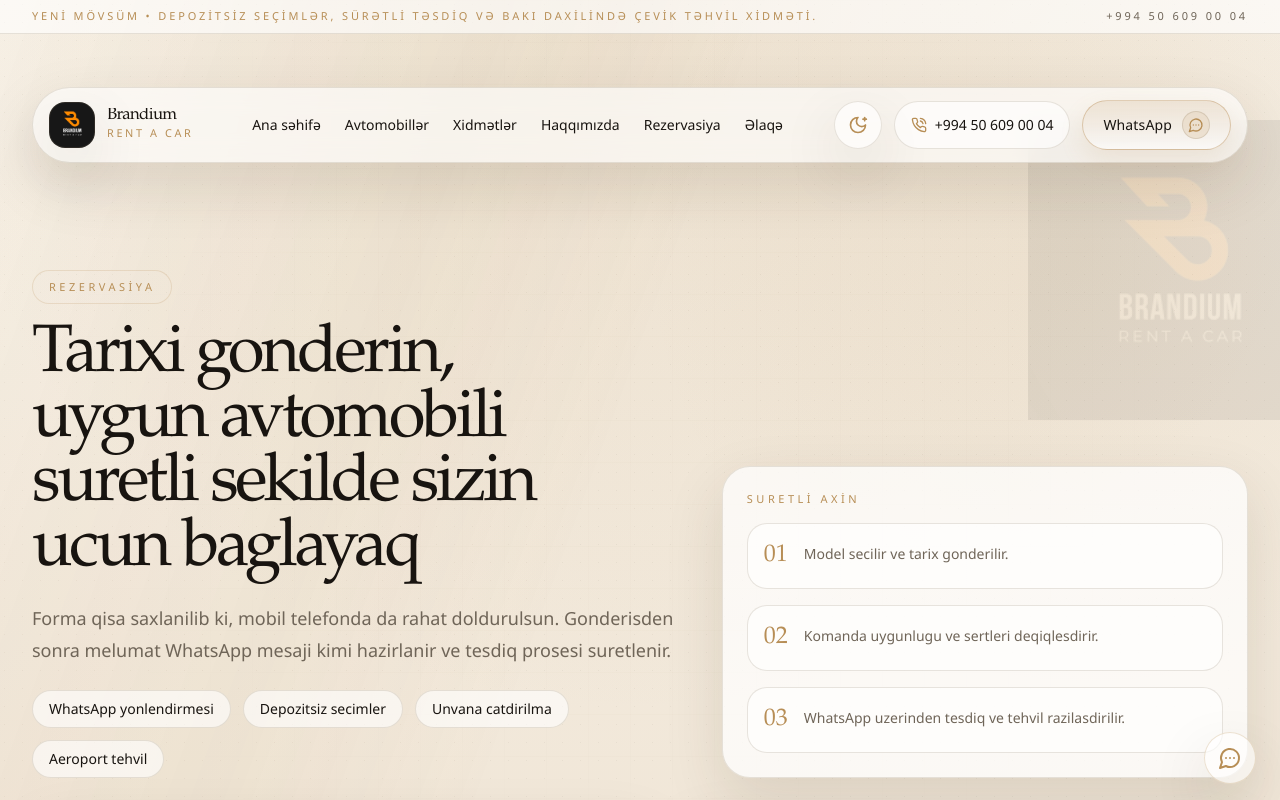
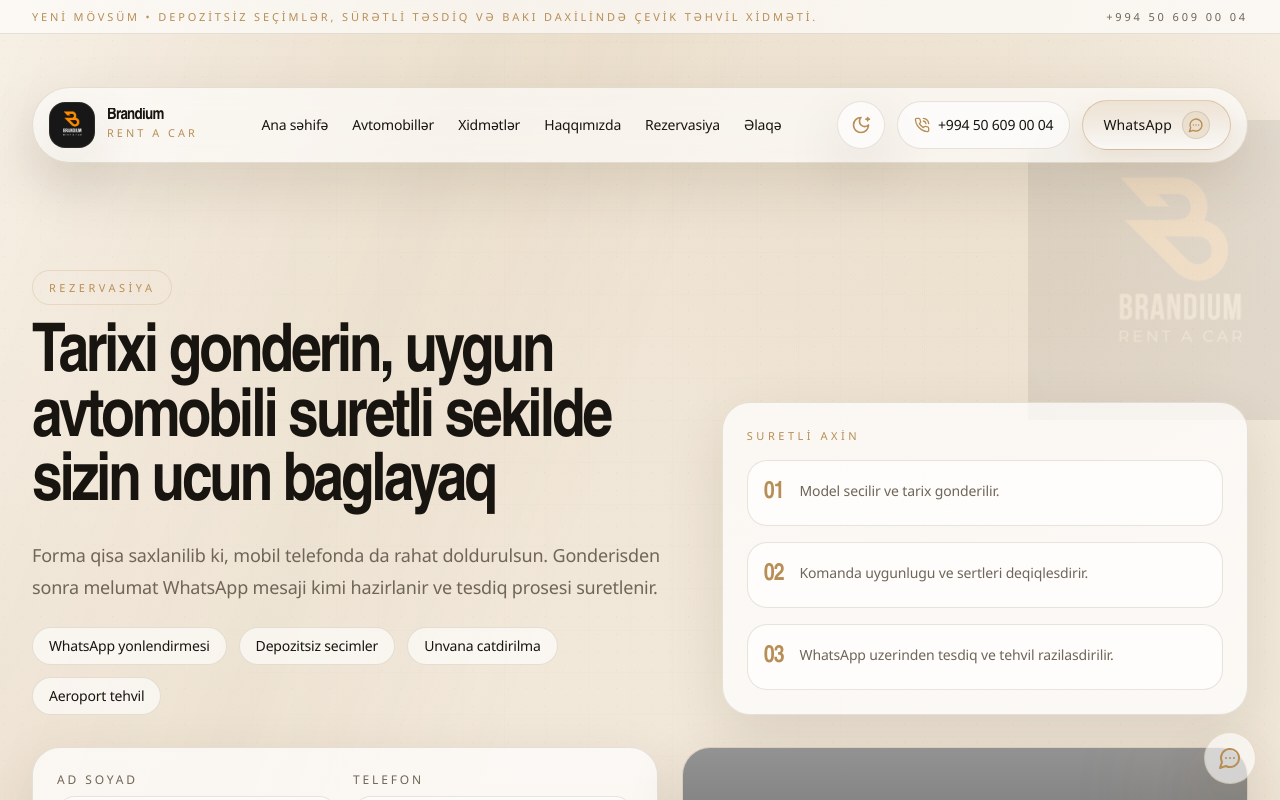
Before and after one commit to Farrukh027/Rentacar-Branding, a Next.js app: page /rezervasiya in a window 1280 px wide. Shown: the top 800 px of the page. Built offline with nearby package versions, Linux system fonts and the light colour scheme; grey boxes are pictures that could not be loaded.

Commit message:
Refine site typography system

```diff
--- a/app/globals.css
+++ b/app/globals.css
@@ -3,9 +3,9 @@
 
 :root {
   --font-sans:
-    "Aptos", "Segoe UI", "Segoe UI Variable Text", "Trebuchet MS", sans-serif;
+    "Avenir Next", "Segoe UI Variable Text", "Segoe UI", "Helvetica Neue", Arial, sans-serif;
   --font-display:
-    "Iowan Old Style", "Palatino Linotype", "Book Antiqua", Georgia, serif;
+    "Avenir Next Condensed", "Bahnschrift SemiCondensed", "Arial Narrow", "Segoe UI Variable Display", "Helvetica Neue", Arial, sans-serif;
   --color-bg: #f7f1e7;
   --color-bg-soft: #efe4d4;
   --color-bg-deep: #f4ece0;
@@ -74,6 +74,10 @@ body {
     linear-gradient(180deg, var(--color-bg) 0%, var(--color-bg-soft) 42%, var(--color-bg-deep) 100%);
   color: var(--color-text);
   font-family: var(--font-sans);
+  font-weight: 500;
+  line-height: 1.55;
+  letter-spacing: -0.012em;
+  font-kerning: normal;
   overflow-x: clip;
   text-rendering: optimizeLegibility;
   -webkit-font-smoothing: antialiased;
@@ -158,6 +162,20 @@ h5,
 h6,
 .font-display {
   font-family: var(--font-display);
+  font-weight: 700;
+  letter-spacing: -0.045em;
+  font-kerning: normal;
+  text-transform: none;
+}
+
+p,
+li,
+label,
+input,
+select,
+textarea,
+button {
+  letter-spacing: -0.01em;
 }
 
 a {
--- a/components/ui/brand-mark.tsx
+++ b/components/ui/brand-mark.tsx
@@ -31,16 +31,16 @@ export function BrandMark({ className, compact = false }: BrandMarkProps) {
         <div className="min-w-0">
           {compact ? (
             <>
-              <div className="truncate font-display text-[0.98rem] leading-none tracking-[-0.04em] text-[var(--color-text)] sm:text-[1.05rem]">
+              <div className="truncate font-display text-[0.96rem] leading-none tracking-[0.04em] text-[var(--color-text)] uppercase sm:text-[1.02rem]">
                 Brandium
               </div>
-              <div className="truncate text-[0.62rem] uppercase tracking-[0.24em] text-[var(--color-accent)] sm:text-[0.68rem]">
+              <div className="truncate text-[0.62rem] uppercase tracking-[0.28em] text-[var(--color-accent)] sm:text-[0.68rem]">
                 Rent a Car
               </div>
             </>
           ) : (
             <>
-              <div className="font-display text-[1.05rem] leading-none tracking-[-0.04em] text-[var(--color-text)] sm:text-[1.15rem]">
+              <div className="font-display text-[1.02rem] leading-none tracking-[0.04em] text-[var(--color-text)] uppercase sm:text-[1.12rem]">
                 Brandium
                 <span className="ml-1 text-[var(--color-accent)]">Rent a Car</span>
               </div>
```
